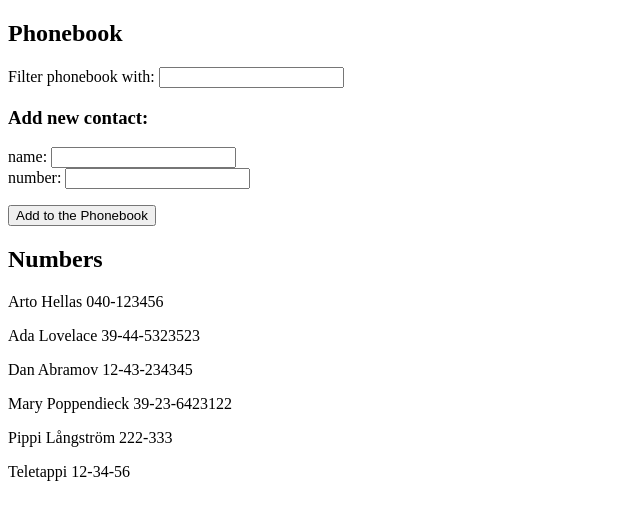
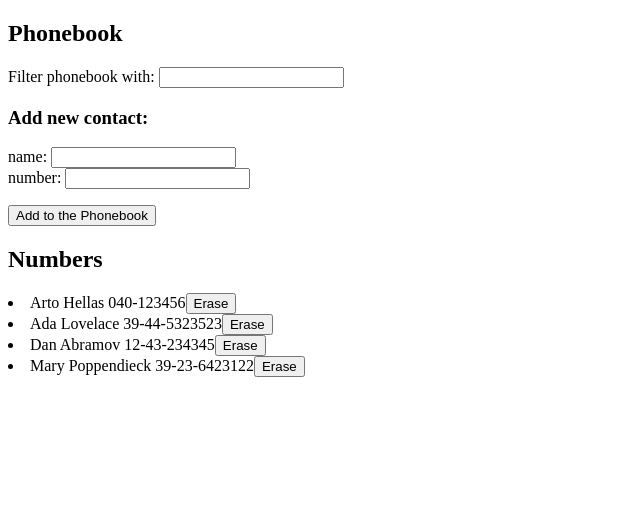
Before and after one commit to att78/FullStack2020, a React (Create React App) app in the folder part2/puhelinluettelo/: page / in a window 1280 px wide. Shown: the top 520 px of the page, without its empty margins (0-640 px from the left). Built offline with nearby package versions, Linux system fonts and the light colour scheme; data requests are answered from the project's data file.

Commit message:
2.17 done

```diff
--- a/part2/puhelinluettelo/db.json
+++ b/part2/puhelinluettelo/db.json
@@ -19,21 +19,6 @@
       "name": "Mary Poppendieck",
       "number": "39-23-6423122",
       "id": 4
-    },
-    {
-      "name": "Pippi Långström",
-      "number": "222-333",
-      "id": 5
-    },
-    {
-      "name": "",
-      "number": "",
-      "id": 6
-    },
-    {
-      "name": "Teletappi",
-      "number": "12-34-56",
-      "id": 7
     }
   ]
 }
--- a/part2/puhelinluettelo/src/App.js
+++ b/part2/puhelinluettelo/src/App.js
@@ -65,6 +65,24 @@ const App = () => {
         setNewNumber(event.target.value)
     }
 
+    const handleErase = (person) => {
+        const contactName = person.name
+        if (window.confirm(`Should ${newName} be erased from the phonebook?`)) {
+            eraseContact(person)
+        }
+    }
+
+
+    const eraseContact = (person) => {
+        personService.erase(person.id)
+            .then(response => {
+                const updatedContacts = persons.filter(contact => contact.id !== person.id)
+                setPersons(updatedContacts)
+            })
+
+    }
+
+
 
 
     return (
@@ -86,7 +104,7 @@ const App = () => {
             />
 
             <h2>Numbers</h2>
-            <ContactList persons={shownContacts} />
+            <ContactList persons={shownContacts} handleErase={handleErase} />
 
         </div>
     )
--- a/part2/puhelinluettelo/src/components/ContactList.js
+++ b/part2/puhelinluettelo/src/components/ContactList.js
@@ -1,11 +1,11 @@
 import React from 'react'
 import Person from '../components/Person'
 
-const ContactList = ({ persons }) => {
+const ContactList = ({ persons, handleErase }) => {
 
     const list = persons
 
-    const contacts = () => list.map(person => <Person key={person.name} name={person.name} number={person.number} />)
+    const contacts = () => list.map(person => <Person key={person.name} name={person.name} person={person} number={person.number} handleErase={handleErase} />)
 
     return (
         <div>
--- a/part2/puhelinluettelo/src/components/Person.js
+++ b/part2/puhelinluettelo/src/components/Person.js
@@ -1,10 +1,14 @@
 import React from 'react'
 
-const Person = ({ name, number }) => {
+const Person = (props) => {
     return (
-        <div>
-            <p>  {name} {number} </p>
-        </div>
+        <li>
+            {props.name} {props.number}
+            <button onClick={() => props.handleErase(props.person)}>
+                Erase
+            </button>
+
+        </li>
     )
 }
 
--- a/part2/puhelinluettelo/src/services/persons.js
+++ b/part2/puhelinluettelo/src/services/persons.js
@@ -14,9 +14,14 @@ const update = (id, newObject) => {
     return request.then(response => response.data)
 }
 
+const erase = (id) => {
+
+    return axios.delete(`${baseUrl}/${id}`)
+}
 
 export default {
     getAll: getAll,
     create: create,
-    update: update
+    update: update,
+    erase: erase
 }
```
